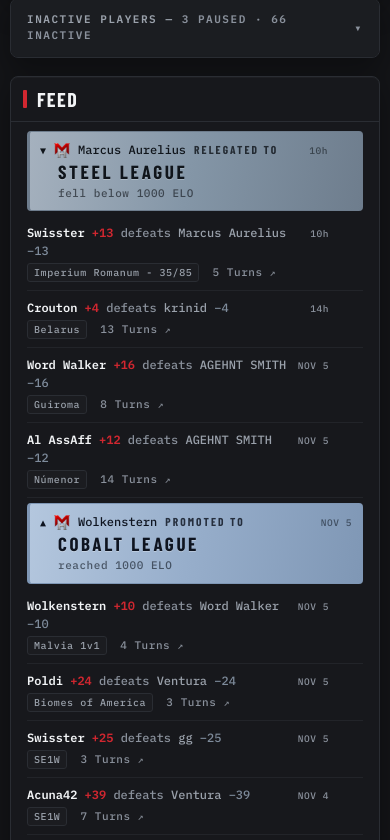
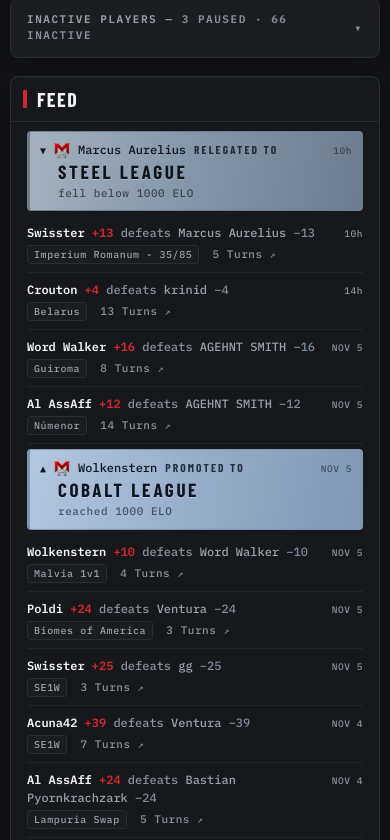
Before and after one commit to Norman1/mhunters-clan-ladder, a website: page index.html in a window 390 px wide. Shown: the part 854-1694 px from the top of the page. Drawn offline with nearby package versions, Linux system fonts and the light colour scheme; no server answers.

Commit message:
Feed: date stamps are in-flow on every screen size
The desktop feed still painted the stamp as an absolute overlay over a
fixed 98px reserved column; browsers that enforce a minimum font size
render the 9.5px date larger than declared, overflowing the column and
printing over the headline. The stamp is now a flex child on all
widths — full date on wide screens, compact 'NOV 5' on phones — so an
enlarged font wraps the entry's text instead of overlapping it.

Co-Authored-By: Claude Fable 5 <noreply@anthropic.com>

```diff
--- a/css/styles.css
+++ b/css/styles.css
@@ -772,47 +772,27 @@ tr.row--hit td { animation: row-flash 1.6s ease-out 1; }
 #feed-list { padding: 4px 16px 0; }
 .feed .gazette__footer { margin: 6px 16px 14px; }
 
-/* per-item timestamp ('6h'), absolutely positioned so every entry's time
-   sits in the same right-hand column regardless of the entry's own padding */
+/* per-item timestamp ('6h' / 'July 10, 2026' / 'JUL 10'): a flex child on
+   the row's right, never an absolute overlay — in flow it occupies real
+   width, so browser minimum-font-size settings and OS font scaling wrap
+   the entry's text instead of letting the stamp print over it */
 #feed-list .feed-time {
-  position: absolute;
-  top: 10px;
-  right: 4px;
+  flex: none;
+  margin-left: auto;
+  align-self: flex-start;
+  margin-top: 3px;
   font-size: 9.5px;
   letter-spacing: 0.06em;
   color: var(--lg-time, var(--dim));
   white-space: nowrap;
 }
 
-/* date-style stamps ('July 10, 2026') are wide — dated items reserve a
-   wider right column so their content never runs underneath */
-#feed-list .feed-item--dated { padding-right: 98px; }
-#feed-list .feed-item--dated.feed-item--league,
-#feed-list .feed-item--dated.feed-item--rank { padding-right: 98px; }
-
-/* dated stamps carry both forms; desktop shows the full date */
+/* dated stamps carry both forms; wide screens show the full date,
+   phones the compact 'JUL 10' */
 #feed-list .ft-brief { display: none; }
-
-/* phones: the stamp leaves the overlay and joins the row's flex flow in its
-   compact form ('JUL 10'). In flow it occupies real width, so OS-scaled
-   fonts make the text wrap — it can never print over the content. */
 @media (max-width: 899px) {
-  #feed-list .feed-time {
-    position: static;
-    flex: none;
-    margin-left: auto;
-    align-self: flex-start;
-    margin-top: 3px;
-  }
   #feed-list .ft-full { display: none; }
   #feed-list .ft-brief { display: inline; }
-  #feed-list .feed-item,
-  #feed-list .feed-item--dated { padding-right: 0; }
-  #feed-list .feed-item--league,
-  #feed-list .feed-item--dated.feed-item--league { padding-right: 10px; }
-  #feed-list .feed-item--rank,
-  #feed-list .feed-item--dated.feed-item--rank { padding-right: 12px; }
-  #feed-list .feed-result { flex: 1; }
 }
 
 #feed-list .feed-item {
@@ -825,7 +805,7 @@ tr.row--hit td { animation: row-flash 1.6s ease-out 1; }
   font-size: 12px;
   line-height: 1.5;
   color: var(--silver);
-  padding: 8px 34px 8px 0;
+  padding: 8px 0;
   border-bottom: 1px solid var(--line-soft);
 }
 #feed-list .feed-item:last-child { border-bottom: 0; }
@@ -875,7 +855,7 @@ tr.row--hit td { animation: row-flash 1.6s ease-out 1; }
   border: 1px solid var(--lg-c);
   border-left: 3px solid var(--lg-c);
   background: linear-gradient(100deg, var(--lg-a) 0%, var(--lg-b) 48%, var(--lg-c) 100%);
-  padding: 9px 34px 9px 10px;
+  padding: 9px 10px;
   margin: 5px 0;
 }
 #feed-list .fh-mark { flex: none; font-size: 10px; color: var(--lg-t); }
@@ -913,7 +893,7 @@ tr.row--hit td { animation: row-flash 1.6s ease-out 1; }
     inset 0 0 0 3px #131417,
     inset 0 0 0 4px rgba(198, 205, 214, 0.35);
   background: linear-gradient(160deg, #1B1D21, #131417 70%);
-  padding: 11px 34px 11px 12px;
+  padding: 11px 12px;
   margin: 5px 0;
 }
 #feed-list .fh-badge--cert { flex: none; line-height: 0; }
@@ -948,10 +928,6 @@ tr.row--hit td { animation: row-flash 1.6s ease-out 1; }
 .lg-warlord    { --lg-a: #E4404A; --lg-b: #C21F29; --lg-c: #8E121B; --lg-t: #FFF6F6; --lg-sub: rgba(255,246,246,.62); --lg-time: rgba(255,246,246,.55); --lg-hi: rgba(0,0,0,.3); }
 .lg-god        { --lg-a: #FFE9A8; --lg-b: #FF6A2A; --lg-c: #B3160B; --lg-t: #2B0700; --lg-sub: rgba(43,7,0,.68); --lg-time: rgba(43,7,0,.6); --lg-hi: rgba(255,255,255,.55); }
 
-/* bordered cards: compensate the 1px border so timestamps align with plain rows */
-#feed-list .feed-item--league .feed-time,
-#feed-list .feed-item--rank .feed-time { right: 3px; }
-
 /* obsidian's banner carries its signature red rim */
 #feed-list .feed-item--league.lg-obsidian {
   border-color: #3A3D45;
@@ -981,7 +957,7 @@ tr.row--hit td { animation: row-flash 1.6s ease-out 1; }
 }
 
 /* results */
-#feed-list .feed-result { min-width: 0; }
+#feed-list .feed-result { min-width: 0; flex: 1; }
 #feed-list .feed-result__line { color: var(--white); }
 #feed-list .fr-winner { font-weight: 600; }
 #feed-list .fr-up   { color: var(--red); font-weight: 600; }
```
Also changed, not shown: js/feeditems.js (+5 -6 lines).
